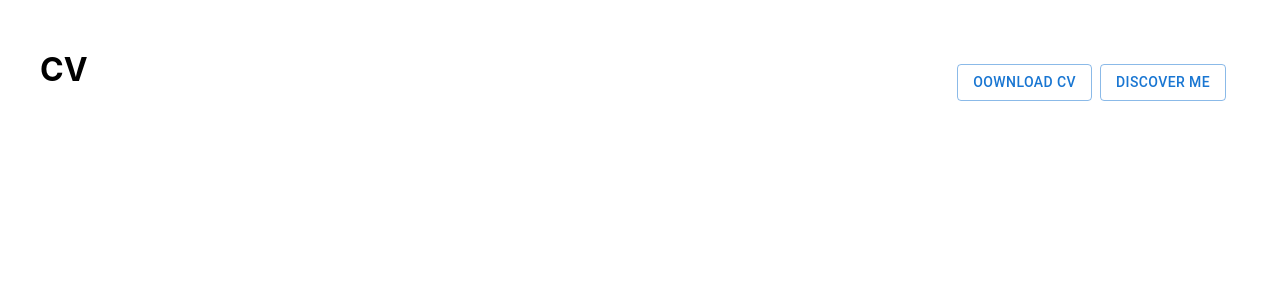
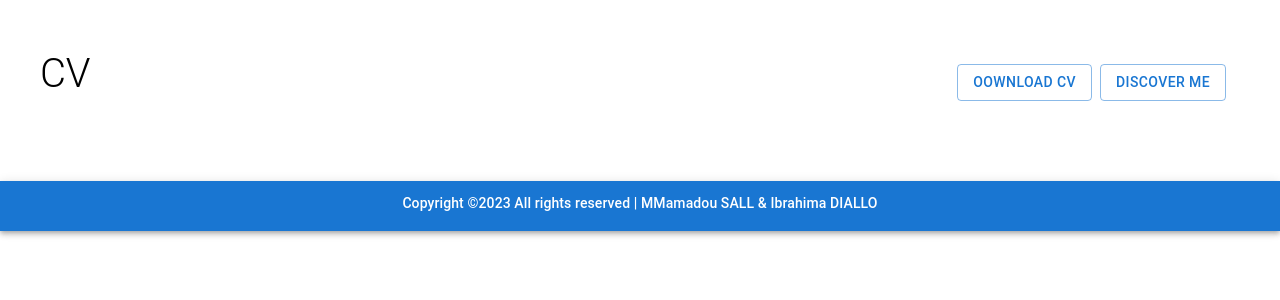
Before and after one commit to jeepra-dev/cv, a React (Create React App) app: page / in a window 1280 px wide. Shown: the top 300 px of the page. Built offline with nearby package versions, Linux system fonts and the light colour scheme.

Commit message:
implement footer

```diff
--- /dev/null
+++ b/src/components/common/footer/Footer.css
@@ -0,0 +1,3 @@
+.footer {
+  min-height: 10%;
+}
--- /dev/null
+++ b/src/components/common/footer/Footer.tsx
@@ -0,0 +1,18 @@
+import React from 'react'
+import AppBar from '@mui/material/AppBar'
+import Typography from '@mui/material/Typography'
+import './Footer.css'
+
+function Footer() {
+  return (
+    <div className="footer">
+      <AppBar position="static" sx={{ p: 1.5, mt: 2 }}>
+        <Typography variant="subtitle2" gutterBottom>
+          Copyright ©2023 All rights reserved | MMamadou SALL & Ibrahima DIALLO
+        </Typography>
+      </AppBar>
+    </div>
+  )
+}
+
+export default Footer
--- a/src/components/common/logo/Logo.tsx
+++ b/src/components/common/logo/Logo.tsx
@@ -1,9 +1,12 @@
 import React from 'react'
+import Typography from '@mui/material/Typography'
 
 function Logo() {
   return (
     <div>
-      <h1>CV</h1>
+      <Typography variant="h2" gutterBottom sx={{ fontSize: '2.5em' }}>
+        CV
+      </Typography>
     </div>
   )
 }
--- a/src/pages/main-page/MainPage.tsx
+++ b/src/pages/main-page/MainPage.tsx
@@ -1,8 +1,14 @@
 import React from 'react'
 import Header from '../../components/common/header/Header'
+import Footer from '../../components/common/footer/Footer'
 
 function MainPage() {
-  return <Header />
+  return (
+    <>
+      <Header />
+      <Footer />
+    </>
+  )
 }
 
 export default MainPage
```
